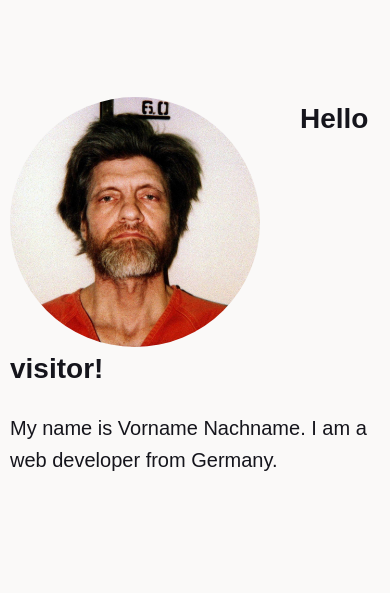
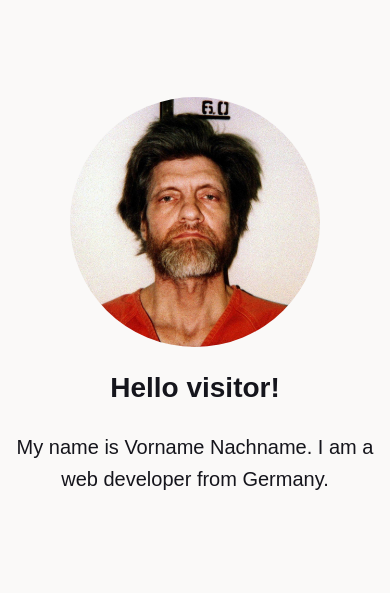
Before and after one commit to lxnhard/portfolio-website, a plain HTML site: page index.html in a window 390 px wide. Shown: the part 171-764 px from the top of the page. Drawn offline with nearby package versions, Linux system fonts and the light colour scheme; a web font is replaced by a local one.

Commit message:
adjust profile display on mobile viewports

```diff
--- a/css/style.production.css
+++ b/css/style.production.css
@@ -173,6 +173,18 @@ button:focus,
   height: auto;
   margin-right: 40px;
   border-radius: 50%;
+}
+
+@media all and (max-width: 500px) {
+  .profile__portrait {
+    display: block;
+    float: none;
+    margin: 0 auto;
+  }
+
+  .profile {
+    text-align: center;
+  }
 }
 
 /* Header and Navigation layout */
--- a/css/styles.css
+++ b/css/styles.css
@@ -161,6 +161,18 @@ button:focus,
   height: auto;
   margin-right: 40px;
   border-radius: 50%;
+}
+
+@media all and (max-width: 500px) {
+  .profile__portrait {
+    display: block;
+    float: none;
+    margin: 0 auto;
+  }
+
+  .profile {
+    text-align: center;
+  }
 }
 
 /* Header and Navigation layout */
```
